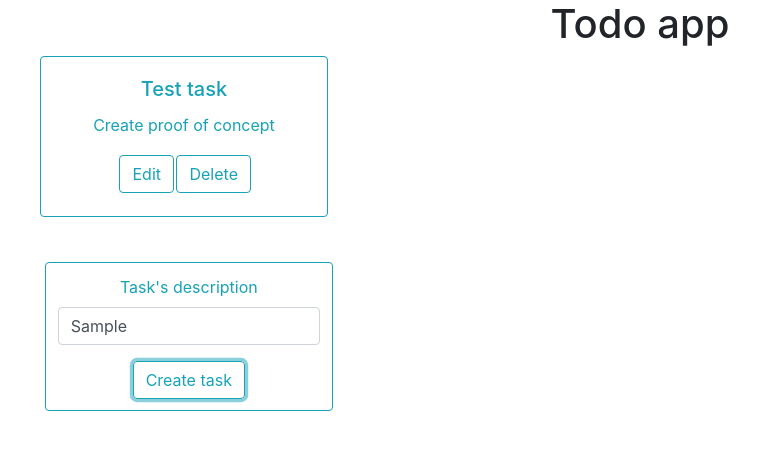
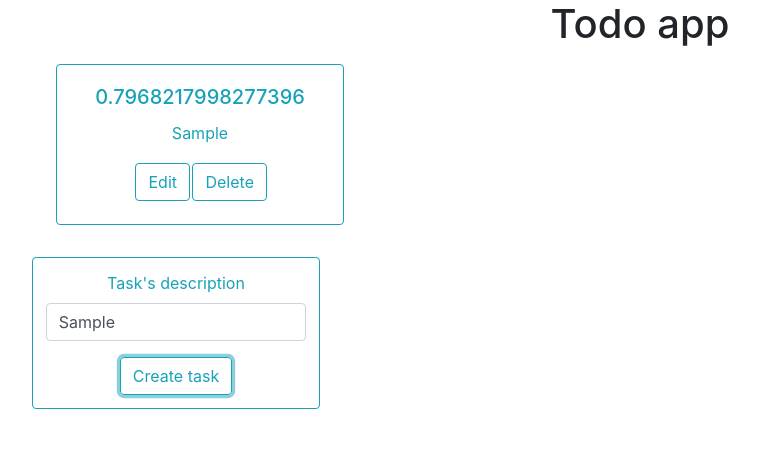
Before and after one commit to medvecky/ptm-react-web-client, a React (Create React App) app: page / in a window 1280 px wide. Both pictures are taken after typing "Sample" into the empty fields and a click on the button "Create task". Shown: the top 450 px of the page, without its empty margins (0-759 px from the left). Built offline with nearby package versions, Linux system fonts and the light colour scheme.

Commit message:
Implementing dummy CRUD TODO app

```diff
--- a/src/App.tsx
+++ b/src/App.tsx
@@ -1,20 +1,39 @@
-import React from 'react';
+import React, {useState} from 'react';
 import './App.css';
 import 'bootstrap/dist/css/bootstrap.min.css';
 import TasksList from "./components/TasksList";
 import CreateTask from "./components/CreateTask";
+import {Task} from "./task.model";
 
 const App: React.FC = () => {
-    const tasks = [{id: 'Test task', text: 'Create proof of concept'}];
+    const [tasks, setTasks] = useState<Task[]>([]);
 
     const addTaskHandler = (text: string) => {
-        console.log(text);
+        setTasks(prevTasks => [...prevTasks, {id: Math.random().toString(), text: text}]);
+    };
+
+    const editTaskHandler = (newText: string, taskId: string) => {
+        const taskIndex = tasks.findIndex(task => task.id === taskId);
+
+        const task = {...tasks[taskIndex]};
+
+        task.text = newText;
+        const newTasks = [...tasks];
+        newTasks[taskIndex] = task;
+
+        setTasks(newTasks);
+    }
+
+    const deleteTaskHandler = (taskId: string) => {
+        setTasks(prevTasks => {
+            return prevTasks.filter(task => task.id !== taskId);
+        });
     };
 
     return (
         <div className="App">
             <h1>Todo app</h1>
-            <TasksList items={tasks}/>
+            <TasksList items={tasks} onDeleteTask={deleteTaskHandler} onEditTask={editTaskHandler}/>
             <CreateTask onCreateTask={addTaskHandler} />
         </div>
     );
--- a/src/components/CreateTask.tsx
+++ b/src/components/CreateTask.tsx
@@ -13,11 +13,12 @@ const CreateTask: React.FC<CreateTaskProps> = props => {
         props.onCreateTask(enteredText);
     };
     return (
-        <div style={{margin: '3.5%'}}>
+        <div>
             <Card
                 style={{
                     width: '18rem',
-                    padding: '1%'
+                    padding: '1%',
+                    margin: '2rem'
                 }}
                 border="info"
                 text="info"
--- /dev/null
+++ b/src/components/EditTaskForm.tsx
@@ -0,0 +1,48 @@
+import React, {useRef} from "react";
+import {Button, Card, Form} from "react-bootstrap";
+import {Task} from "../task.model";
+
+interface EditTaskProps {
+    task: Task;
+    onSubmit: (newText: string, taskId:string) => void;
+    changeVisibility: () => void;
+}
+
+const EditTaskForm: React.FC<EditTaskProps> = (props) => {
+    const textInputRef = useRef<HTMLInputElement>(null);
+    const editTaskHandler = (event: React.FormEvent) => {
+        event.preventDefault();
+        const enteredText = textInputRef.current!.value;
+        props.onSubmit(enteredText, props.task.id);
+        props.changeVisibility();
+    };
+    return (
+        <div>
+            <Card
+                style={{
+                    width: '18rem',
+                    padding: '1%',
+                    margin: '2rem'
+                }}
+                border="info"
+                text="info"
+            >
+            <Form onSubmit={editTaskHandler}>
+                <Form.Group controlId="formDescription">
+                    <Form.Label>Task's description</Form.Label>
+                    <Form.Control
+                        type="text"
+                        placeholder="Enter task's description"
+                        defaultValue={props.task.text}
+                        ref={textInputRef}/>
+                </Form.Group>
+                <Button variant="outline-info" type="submit">
+                    Save changes
+                </Button>
+            </Form>
+            </Card>
+        </div>
+    );
+};
+
+export default EditTaskForm;
--- a/src/components/Task.tsx
+++ b/src/components/Task.tsx
@@ -1,17 +1,35 @@
-import React from 'react';
+import React, {useState} from 'react';
 import {Card, Button} from "react-bootstrap";
+import EditTaskForm from "./EditTaskForm";
 
 interface TaskProps {
     task: {
         id: string,
         text: string
-    }
+    };
+    onDeleteTask: (taskId: string) => void;
+    onEditTask: (newText: string, taskId: string) => void;
 }
+
 const Task: React.FC<TaskProps> = props => {
+    const [isEditable,  setEditable] = useState<boolean>(false);
+    let editForm = null;
+    const onEdit = () => {
+        setEditable(!isEditable);
+    };
+
+    if(isEditable) {
+         editForm = (<EditTaskForm task={props.task} onSubmit={props.onEditTask} changeVisibility={onEdit}/>);
+
+     }
+
     return (
         <div>
             <Card
-                style={{width: '18rem'}}
+                style={{
+                    width: '18rem',
+                    margin: '1rem'
+                }}
                 border="info"
                 text="info"
             >
@@ -20,10 +38,16 @@ const Task: React.FC<TaskProps> = props => {
                     <Card.Text>
                         {props.task.text}
                     </Card.Text>
-                    <Button style={{margin: '1%'}} variant="outline-info">Edit </Button>
-                    <Button variant="outline-info">Delete</Button>
+                    <Button style={{margin: '1%'}} variant="outline-info" onClick={() =>onEdit()}>Edit </Button>
+                    <Button
+                        variant="outline-info"
+                        onClick={props.onDeleteTask.bind(null, props.task.id)}
+                    >
+                        Delete
+                    </Button>
                 </Card.Body>
             </Card>
+            {editForm}
         </div>
     );
 };
--- a/src/components/TasksList.tsx
+++ b/src/components/TasksList.tsx
@@ -3,6 +3,8 @@ import Task from "./Task";
 
 interface TasksListProps {
     items: {id: string, text: string}[];
+    onDeleteTask: (taskId: string) => void;
+    onEditTask: (newText: string, taskId: string) => void;
 }
 
 const TasksList: React.FC<TasksListProps> = props => {
@@ -11,7 +13,7 @@ const TasksList: React.FC<TasksListProps> = props => {
         <ul style={{listStyleType: "none"}}>
             { props.items.map(task =>
                 <li key={task.id}>
-                    <Task task={task}/>
+                    <Task task={task} onDeleteTask={props.onDeleteTask} onEditTask={props.onEditTask}/>
                 </li>)}
         </ul>
     );
--- /dev/null
+++ b/src/task.model.ts
@@ -0,0 +1,4 @@
+export interface Task {
+    id: string;
+    text: string;
+}
```
